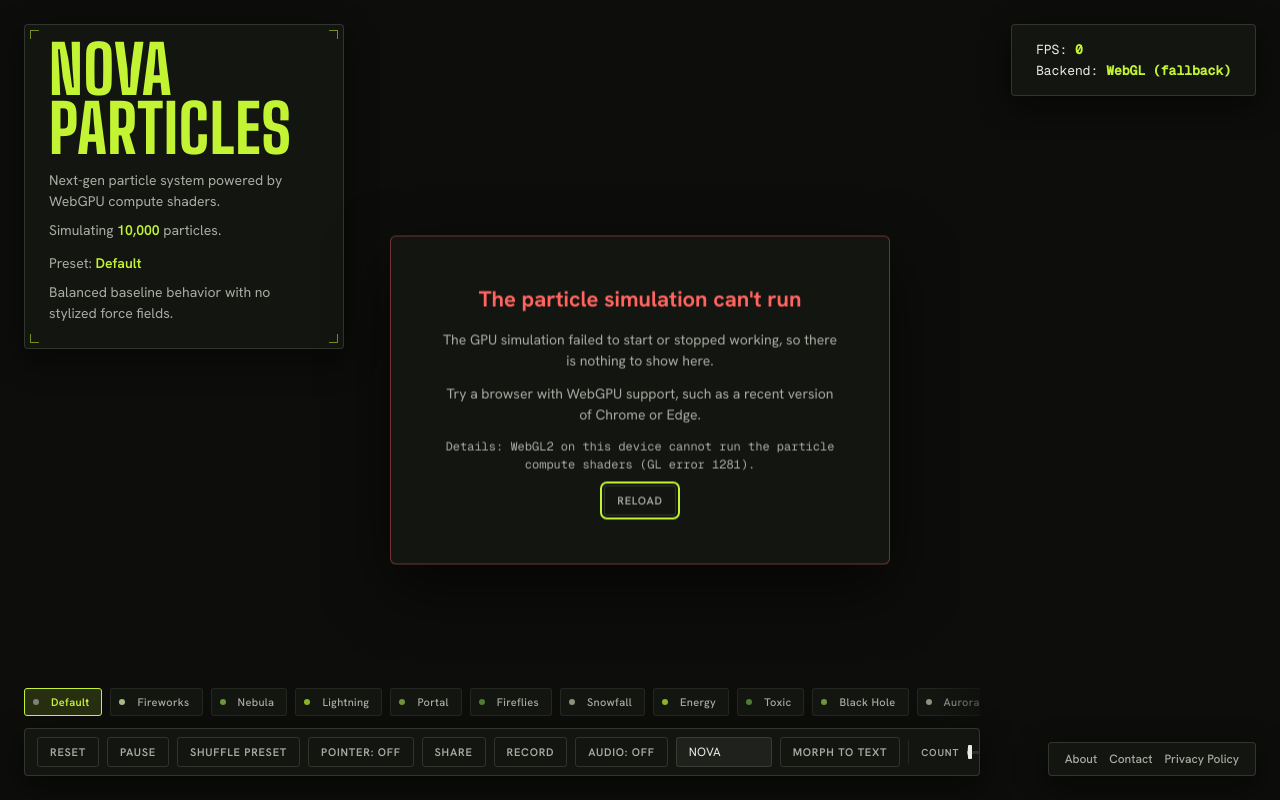
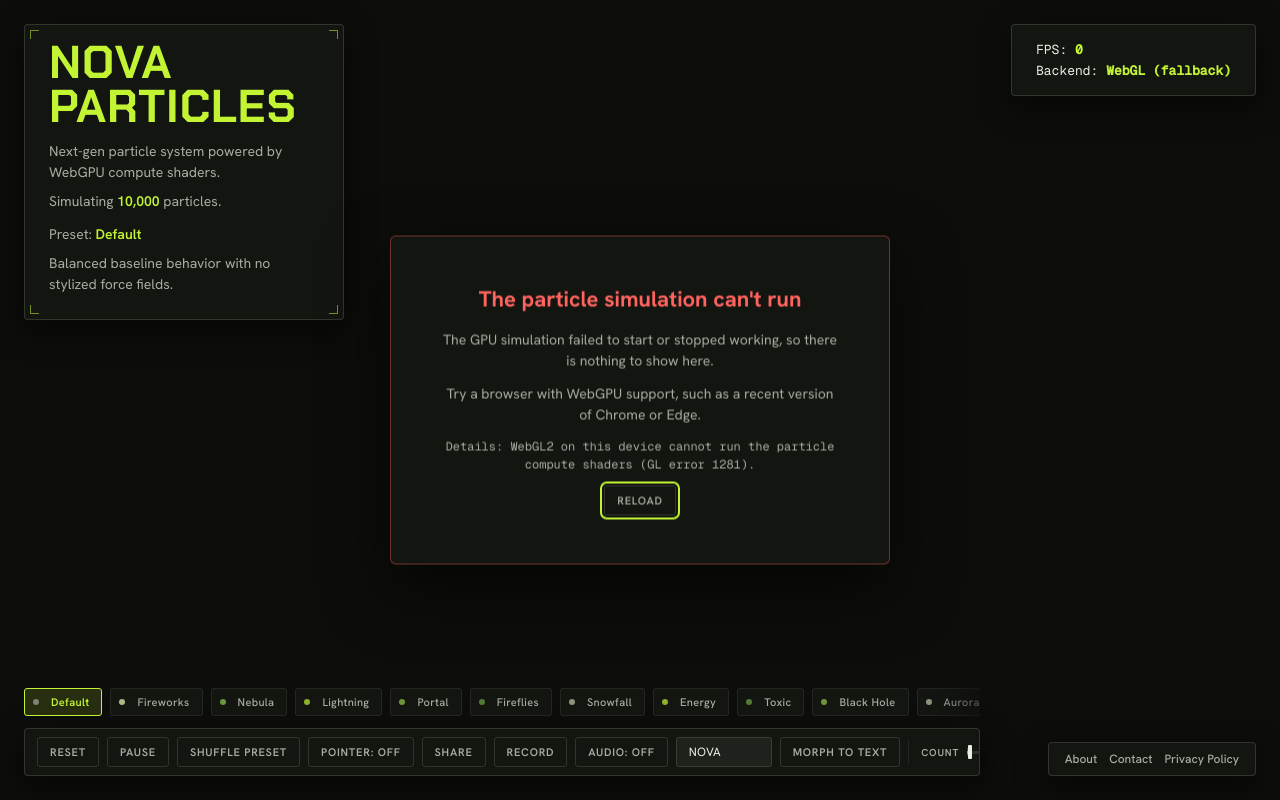
Before and after one commit to forbiddenlink/particle-system, a website built with Vite: page apps/web/index.html in a window 1280 px wide. Built offline with nearby package versions, Linux system fonts and the light colour scheme.

Commit message:
fix(web): swap display face to Chakra Petch
Big Shoulders Display now ships on a sibling fleet site; a distinct face keeps each site recognisable. Chakra Petch is wide and technical, and one 700 weight keeps the font payload small.

```diff
--- a/apps/web/index.html
+++ b/apps/web/index.html
@@ -12,7 +12,7 @@
     <link rel="preconnect" href="https://fonts.googleapis.com" />
     <link rel="preconnect" href="https://fonts.gstatic.com" crossorigin />
     <link
-      href="https://fonts.googleapis.com/css2?family=Big+Shoulders+Display:wght@700;800&family=Hanken+Grotesk:wght@400;500;600;700&family=Geist+Mono:wght@400;500&display=swap"
+      href="https://fonts.googleapis.com/css2?family=Chakra+Petch:wght@700&family=Hanken+Grotesk:wght@400;500;600;700&family=Geist+Mono:wght@400;500&display=swap"
       rel="stylesheet"
     />
 
--- a/apps/web/public/site-pages.css
+++ b/apps/web/public/site-pages.css
@@ -2,7 +2,7 @@
   color-scheme: dark;
 
   /* Typography */
-  --font-display: "Big Shoulders Display", "Arial Narrow", Impact, sans-serif;
+  --font-display: "Chakra Petch", "Arial Narrow", sans-serif;
   --font-sans: "Hanken Grotesk", "Inter", -apple-system, BlinkMacSystemFont, "Segoe UI", Roboto, sans-serif;
 
   /* Type Scale */
@@ -66,9 +66,9 @@ main {
 
 h1 {
   font-family: var(--font-display);
-  font-size: clamp(48px, 9vw, 84px);
-  font-weight: 800;
-  line-height: 0.9;
+  font-size: clamp(34px, 7vw, 56px);
+  font-weight: 700;
+  line-height: 1;
   text-transform: uppercase;
   color: var(--color-primary);
   letter-spacing: 0.01em;
--- a/apps/web/src/style.css
+++ b/apps/web/src/style.css
@@ -1,6 +1,6 @@
 :root {
   /* Typography */
-  --font-display: "Big Shoulders Display", "Arial Narrow", Impact, sans-serif;
+  --font-display: "Chakra Petch", "Arial Narrow", sans-serif;
   --font-sans: "Hanken Grotesk", -apple-system, BlinkMacSystemFont, sans-serif;
   --font-mono: "Geist Mono", ui-monospace, monospace;
 
@@ -164,13 +164,13 @@ canvas {
 
 #info h1 {
   font-family: var(--font-display);
-  font-size: clamp(44px, 5.2vw, 72px);
-  font-weight: 800;
+  font-size: clamp(34px, 3.6vw, 48px);
+  font-weight: 700;
   margin-bottom: var(--space-3);
   color: var(--color-primary);
   text-transform: uppercase;
-  letter-spacing: 0.01em;
-  line-height: 0.88;
+  letter-spacing: 0.02em;
+  line-height: 0.95;
 }
 
 #info p {
@@ -638,7 +638,7 @@ input[type="checkbox"]:focus-visible {
   }
 
   #info h1 {
-    font-size: 44px;
+    font-size: 34px;
   }
 
   /* Top-right, one row, so it never sits under the controls bar. */
@@ -704,7 +704,7 @@ input[type="checkbox"]:focus-visible {
 /* Very small screens */
 @media (max-width: 480px) {
   #info h1 {
-    font-size: 38px;
+    font-size: 30px;
   }
 
   #info p {
```
Also changed, not shown: apps/web/public/about/index.html (+1 -1 lines), apps/web/public/contact/index.html (+1 -1 lines), apps/web/public/privacy-policy/index.html (+1 -1 lines).
